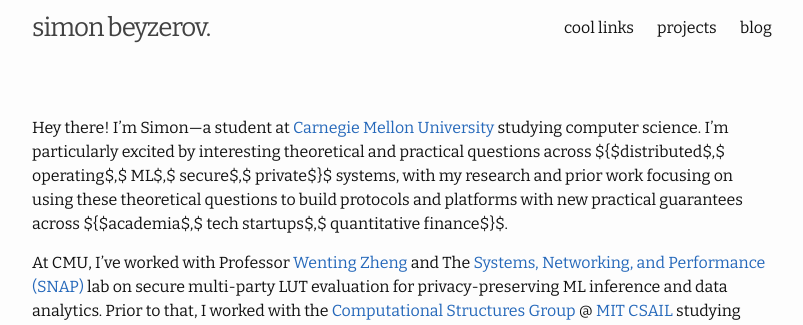
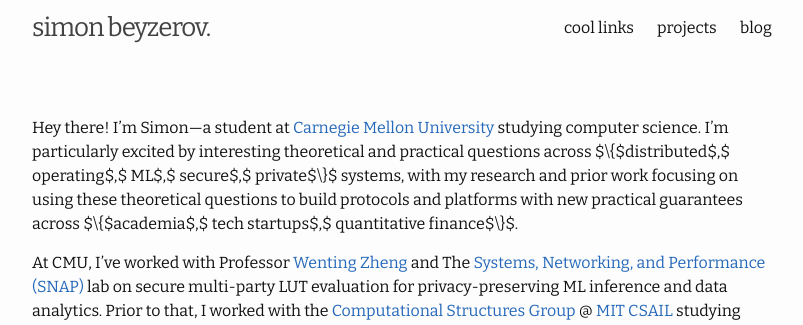
Before and after one commit to sim15/sim15.github.io, a Jekyll site: the page built from index.md, in a window 1280 px wide. Shown: the top 325 px of the page, without its empty margins (238-1041 px from the left). Built offline with Jekyll 4.4.1, drawn with Linux system fonts in a browser that asks for light colours; the list of posts is cut into pages by our own code.

```diff
--- a/index.md
+++ b/index.md
@@ -5,7 +5,7 @@ permalink: /
 ---
 
 
-Hey there! I'm Simon---a student at [Carnegie Mellon University](https://www.cmu.edu/) studying computer science. I'm particularly excited by interesting theoretical and practical questions across $\{$distributed$,$ operating$,$ ML$,$ secure$,$ private$\}$ systems, with my research and prior work focusing on using these theoretical questions to build protocols and platforms with new practical guarantees across $\{$academia$,$ tech startups$,$ quantitative finance$\}$.
+Hey there! I'm Simon---a student at [Carnegie Mellon University](https://www.cmu.edu/) studying computer science. I'm particularly excited by interesting theoretical and practical questions across $\\{$distributed$,$ operating$,$ ML$,$ secure$,$ private$\\}$ systems, with my research and prior work focusing on using these theoretical questions to build protocols and platforms with new practical guarantees across $\\{$academia$,$ tech startups$,$ quantitative finance$\\}$.
 
 At CMU, I've worked with Professor [Wenting Zheng](https://wzheng.github.io/) and The [Systems, Networking, and Performance (SNAP)](https://snap.cs.cmu.edu/) lab on secure multi-party LUT evaluation for privacy-preserving ML inference and data analytics.
 Prior to that, I worked with the [Computational Structures Group](https://www.csail.mit.edu/research/computation-structures-group) @ [MIT CSAIL](https://www.csail.mit.edu/) studying privacy-preserving database access under the mentorship of [Sacha Servan-Schreiber](http://sachaservanschreiber.com/).
```
